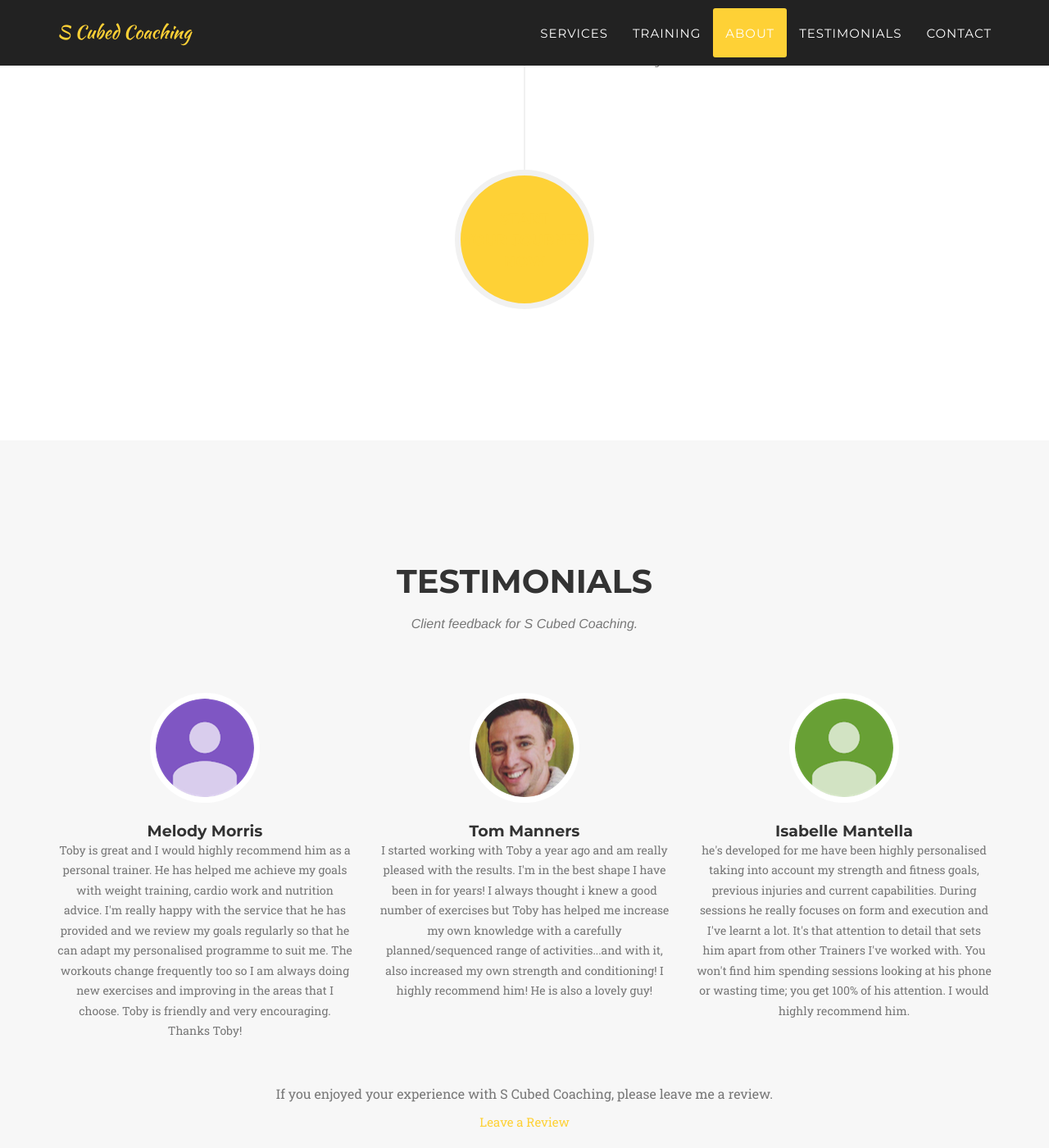
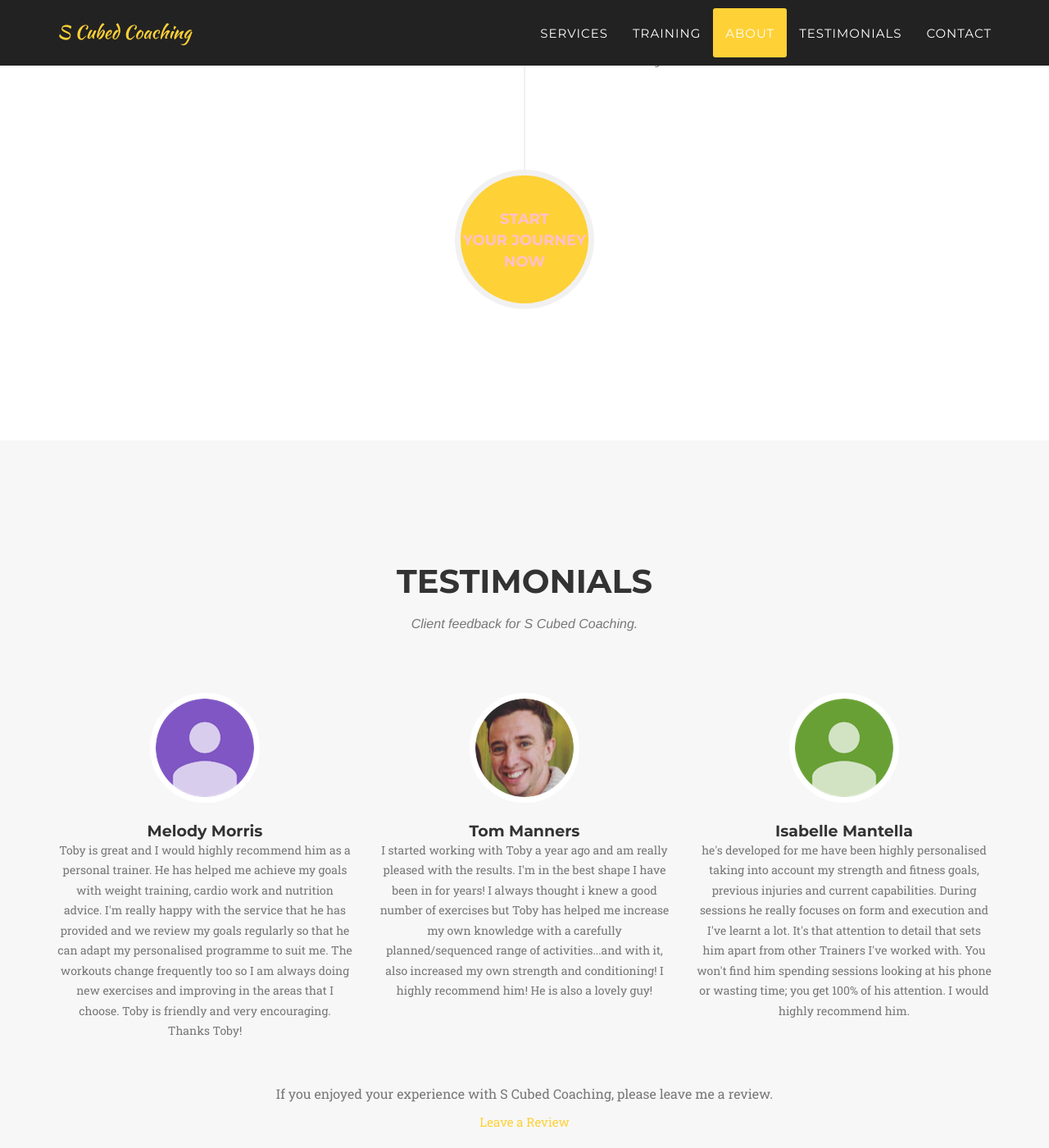
Before and after one commit to limit-DNE/SCubed, a Jekyll site: the page built from index.html, in a window 1280 px wide and 1400 px high, scrolled down 4225 px. Shown: the whole window at 82% size. Built offline with Jekyll 4.4.1, drawn with Linux system fonts in a browser that asks for light colours; some web fonts are replaced.

Commit message:
Update agency.css

```diff
--- a/_includes/css/agency.css
+++ b/_includes/css/agency.css
@@ -301,8 +301,7 @@ header .intro-text .intro-heading {
 }
 
 .whatsapp-link{
-  margin-bottom: 25px;
-  margin-top: 25px;
+color: pink;
 }
 
 @media(min-width:768px) {
```
